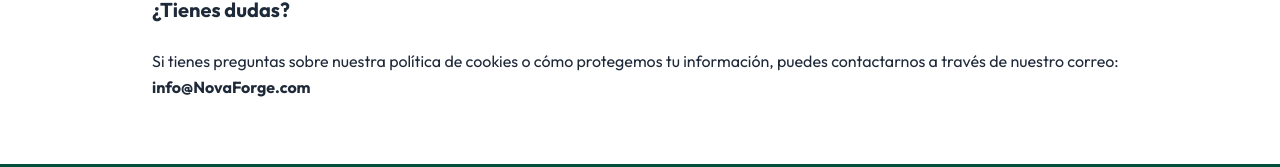
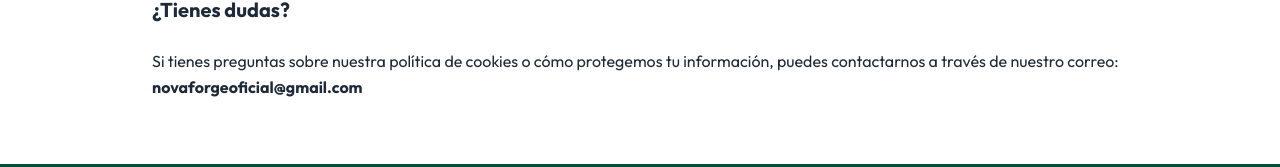
Before and after one commit to frenmyfg15/desarrolladorsitioweb, a Next.js app: page /cookies in a window 1280 px wide. Shown: the part 544-711 px from the top of the page. Built offline with nearby package versions, Linux system fonts and the light colour scheme.

Commit message:
Modificar correo en politica de cookies

```diff
--- a/src/app/cookies/page.tsx
+++ b/src/app/cookies/page.tsx
@@ -32,7 +32,7 @@ export default function PoliticaCookies() {
 
           <h2 className="text-xl font-semibold">¿Tienes dudas?</h2>
           <p>
-            Si tienes preguntas sobre nuestra política de cookies o cómo protegemos tu información, puedes contactarnos a través de nuestro correo: <strong>info@NovaForge.com</strong>
+            Si tienes preguntas sobre nuestra política de cookies o cómo protegemos tu información, puedes contactarnos a través de nuestro correo: <strong>novaforgeoficial@gmail.com</strong>
           </p>
         </section>
       </main>
```
